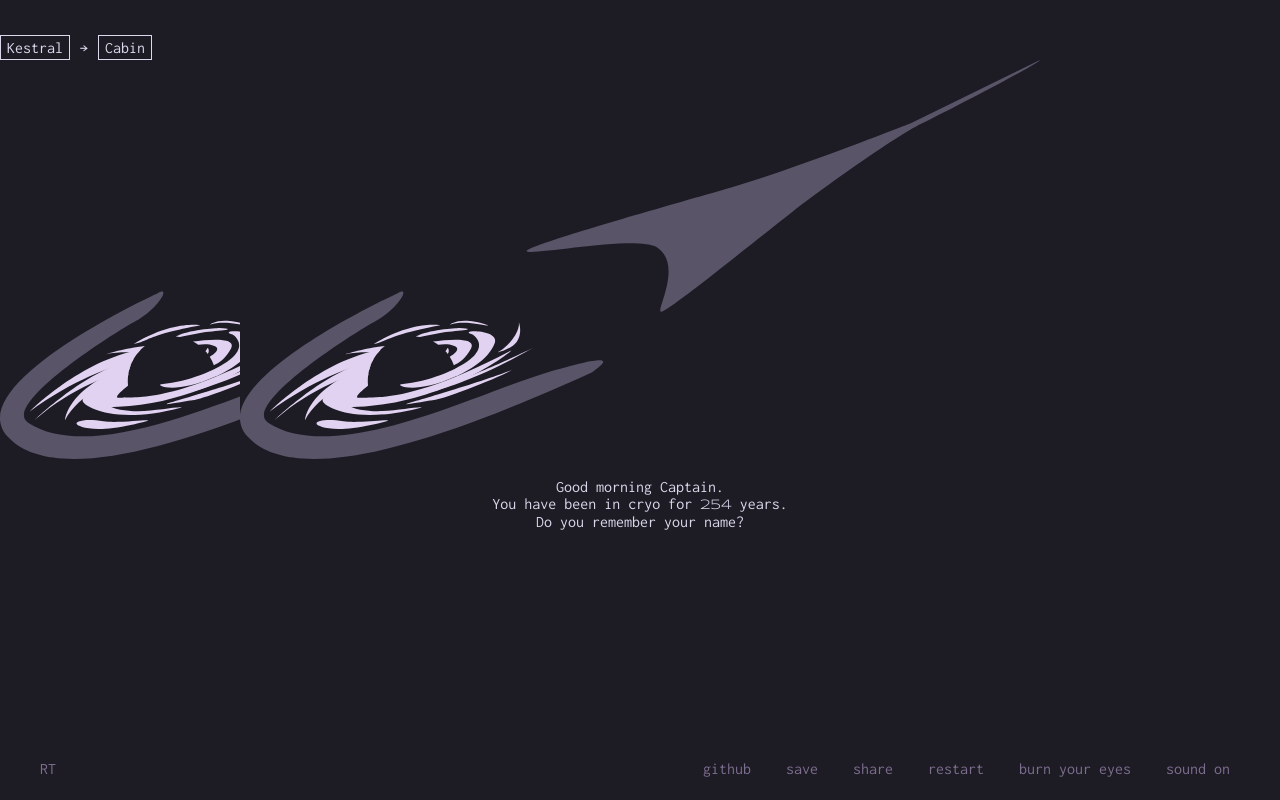
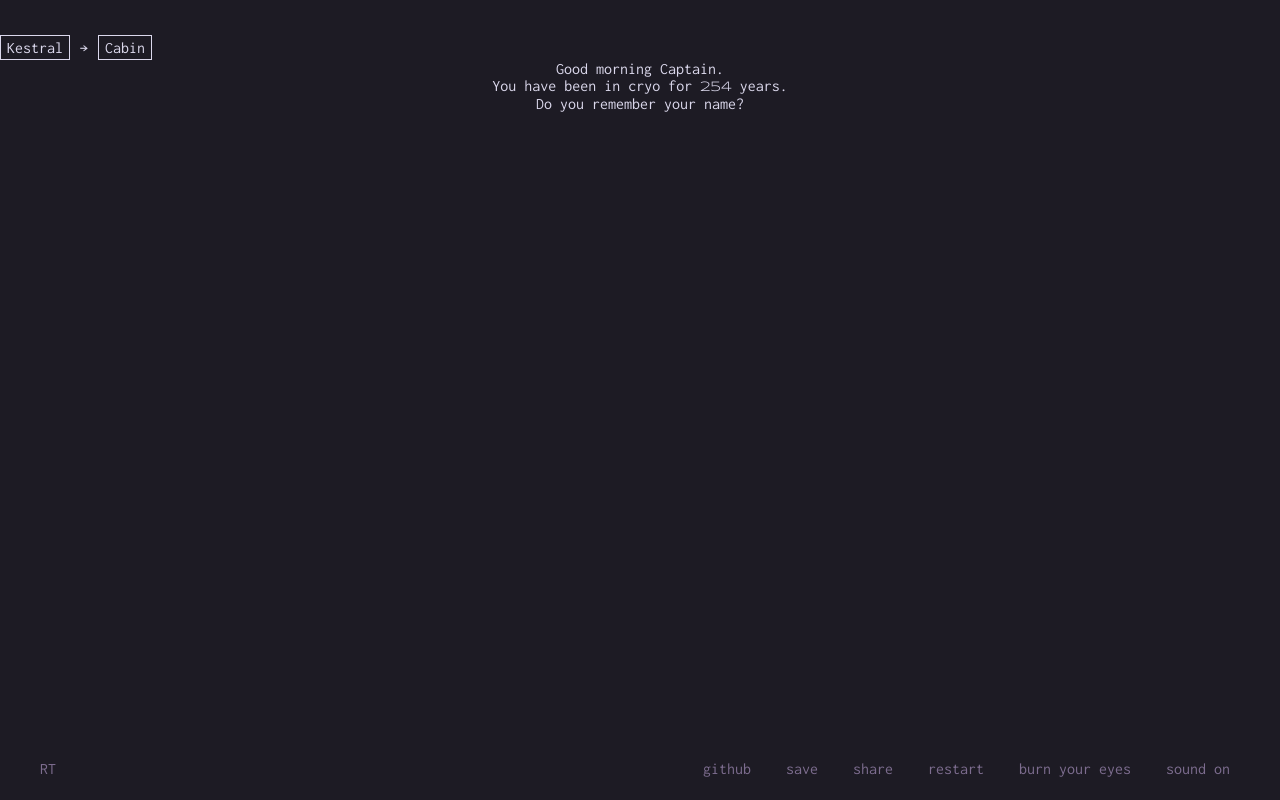
Before and after one commit to robert-c-towell/deep-runner, a React (Create React App) app: page / in a window 1280 px wide. Built offline with nearby package versions, Linux system fonts and the light colour scheme.

Commit message:
Add splash component

```diff
--- a/src/App.js
+++ b/src/App.js
@@ -58,7 +58,7 @@ function App() {
       {shareModalIsOpen ? <ShareModal onClose={closeShareModal} /> : <></>}
       <NavigationBar />
       <div className={classes["content-wrap"]}>
-        <Image src={<BlackHole />} />
+        {/* <Image src={<BlackHole />} /> */}
         <Wakeup />
       </div>
       <Footer
--- a/src/components/Layout/MainContent/Image.jsx
+++ b/src/components/Layout/MainContent/Image.jsx
@@ -1,19 +1,10 @@
-import ReactDOM from 'react-dom'
+import Splash from './Splash'
+
 import classes from './Image.module.css'
-
-const ImageOverlay = (props) => {
-  return <div className={classes['image-wrapper']}>
-    <div className={classes.ImageOverlay}>
-    {props.src}
-    </div>
-  </div>
-}
-
-const portalSplash = document.getElementById('splash')
 
 const Image = (props) => {
   return <>
-    {ReactDOM.createPortal(<ImageOverlay src={props.src} />, portalSplash)}
+    <Splash>{props.src}</Splash>
     <div className={classes.Image}>
       {props.src}
     </div>
--- a/src/components/Layout/MainContent/Image.module.css
+++ b/src/components/Layout/MainContent/Image.module.css
@@ -4,40 +4,3 @@
   max-width: 800px;
   max-height: 800px;
 }
-
-.image-wrapper {
-  position: fixed;
-  width: 100%;
-  z-index: 10;
-  animation: fade-in 1s;
-}
-
-.ImageOverlay {
-  height: auto;
-  max-width: 1200px;
-  max-height: 800px;
-  margin: auto;
-  margin-top: var(--nav-bar-height);
-  background-color: var(--space);
-  animation: shrink-slide 2s ease-in-out forwards;
-  animation-delay: 3s;
-  pointer-events: auto;
-}
-
-@keyframes shrink-slide {
-  from {
-    width: 1200px;
-  }
-  to {
-    width: 800px;
-  }
-}
-
-@keyframes fade-in {
-  from {
-    opacity: 0;
-  }
-  to {
-    opacity: 1;
-  }
-}
--- /dev/null
+++ b/src/components/Layout/MainContent/Splash.jsx
@@ -0,0 +1,17 @@
+import ReactDOM from 'react-dom'
+
+import classes from './Splash.module.css'
+
+const portalSplash = document.getElementById('splash')
+
+const Splash = (props) => {
+  return <>{ReactDOM.createPortal(
+    <div className={classes.Splash}>
+      <div className={classes.content}>
+        {props.children}
+      </div>
+    </div>, portalSplash
+  )}</>
+}
+
+export default Splash;
--- /dev/null
+++ b/src/components/Layout/MainContent/Splash.module.css
@@ -0,0 +1,39 @@
+.Splash {
+  position: fixed;
+  width: 100%;
+  z-index: 10;
+  animation: fade-in 1s;
+  font-size: 36px;
+}
+
+.content {
+  height: auto;
+  max-width: 1200px;
+  max-height: 800px;
+  margin: auto;
+  margin-top: var(--nav-bar-height);
+  background-color: var(--space);
+  animation: shrink-slide 2s ease-in-out forwards;
+  animation-delay: 3s;
+  pointer-events: auto;
+}
+
+@keyframes shrink-slide {
+  from {
+    width: 1200px;
+    font-size: 36px;
+  }
+  to {
+    width: 800px;
+    font-size: 16px;
+  }
+}
+
+@keyframes fade-in {
+  from {
+    opacity: 0;
+  }
+  to {
+    opacity: 1;
+  }
+}
--- a/src/components/Wakeup/Wakeup.jsx
+++ b/src/components/Wakeup/Wakeup.jsx
@@ -1,10 +1,12 @@
 import classes from './Wakeup.module.css'
 
+import Splash from '../Layout/MainContent/Splash';
 import TextReveal from "../UI/TextReveal";
 import Input from "../UI/Input";
 
 const Wakeup = () => {
   return (
+    <Splash>
       <div className={classes.Wakeup}>
           <TextReveal>
             Good morning Captain. You have been in cryo for
@@ -12,6 +14,7 @@ const Wakeup = () => {
           </TextReveal>
           {/* <Input /> */}
       </div>
+    </Splash>
   )
 }
 
```
Lines whose indentation alone changed are shown as unchanged.
